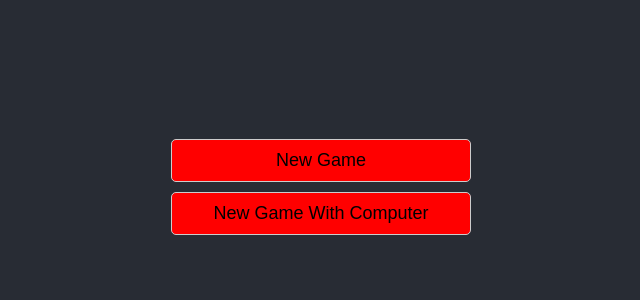
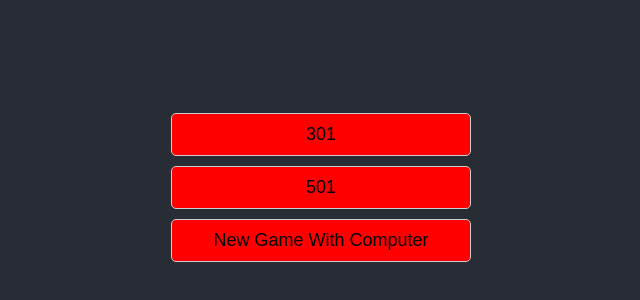
Before and after one commit to digglekarl/darts-scoreboard, a React (Create React App) app: page / in a window 1280 px wide. Shown: the part 218-518 px from the top of the page, without its empty margins (319-959 px from the left). Built offline with nearby package versions, Linux system fonts and the light colour scheme.

Commit message:
add game type

```diff
--- a/src/App.tsx
+++ b/src/App.tsx
@@ -25,8 +25,8 @@ function App() {
 
   const [player2ComputerScores, setComputerScores] = useState<string[]>([]);
 
-  const handleNewGameClick = (mode: GameMode) => {
-    initGame(mode);
+  const handleNewGameClick = (mode: GameMode, score: number) => {
+    initGame(mode, score);
     setCondition(true);
   }
 
@@ -138,8 +138,9 @@ function App() {
     }
   };
 
-  const initGame = (mode: GameMode) => {
+  const initGame = (mode: GameMode, score: number) => {
 
+    maxScore = score;
     players[1] = { id: 1, name: 'HOME', remainingScore: 0, previousScore: 0, computer: false, active: false };
     players[2] = { id: 2, name: 'AWAY', remainingScore: 0, previousScore: 0, computer: false, active: false };
 
@@ -246,7 +247,6 @@ function App() {
       const score = calculateScore();
 
       setComputerScores(scores);
-
       totalScore += score;
 
       /*totalScore -= score;
@@ -265,6 +265,9 @@ function App() {
       setPlayer2Active(false);
       setPlayer2Score(false);
 
+      setActivePlayer(players[1]);
+
+      return 0;
     }
 
     p.remainingScore = p.previousScore - +totalScore;
@@ -326,8 +329,9 @@ function App() {
       {
         !condition ? (
           <header className="App-header">
-            <button onClick={() => handleNewGameClick(GameMode.Player)}>New Game</button>
-            <button onClick={() => handleNewGameClick(GameMode.Computer)}>New Game With Computer</button>
+            <button onClick={() => handleNewGameClick(GameMode.Player, 301)}>301</button>
+            <button onClick={() => handleNewGameClick(GameMode.Player, 501)}>501</button>
+            <button onClick={() => handleNewGameClick(GameMode.Computer, 301)}>New Game With Computer</button>
           </header>
         ) :
           (
```
